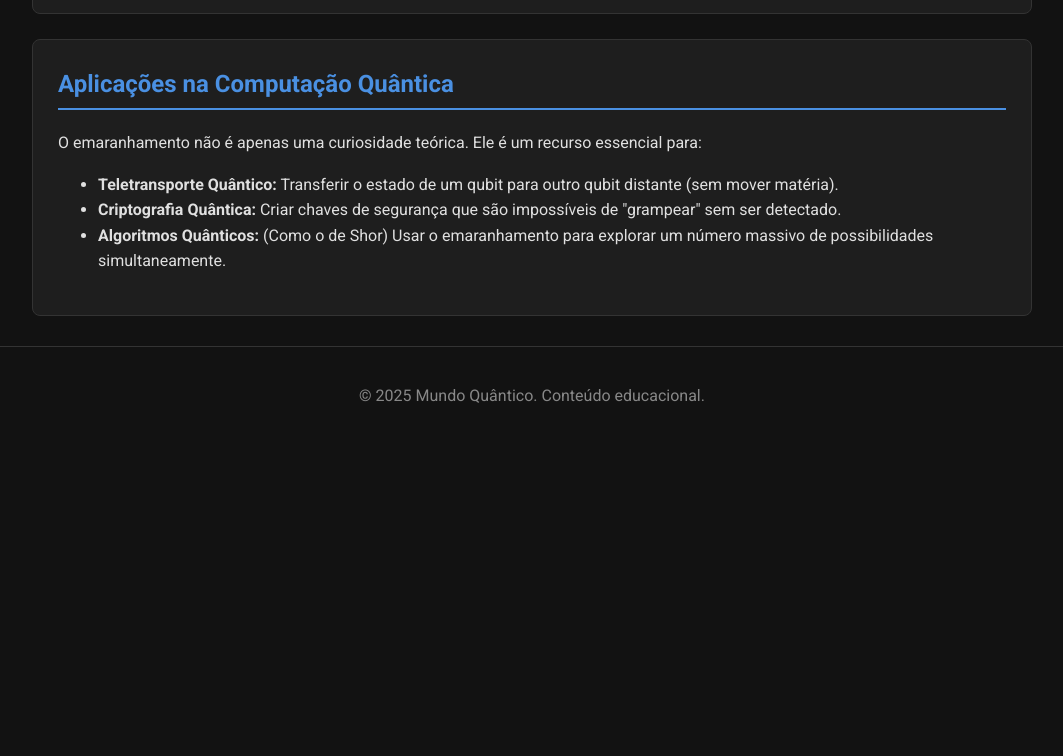
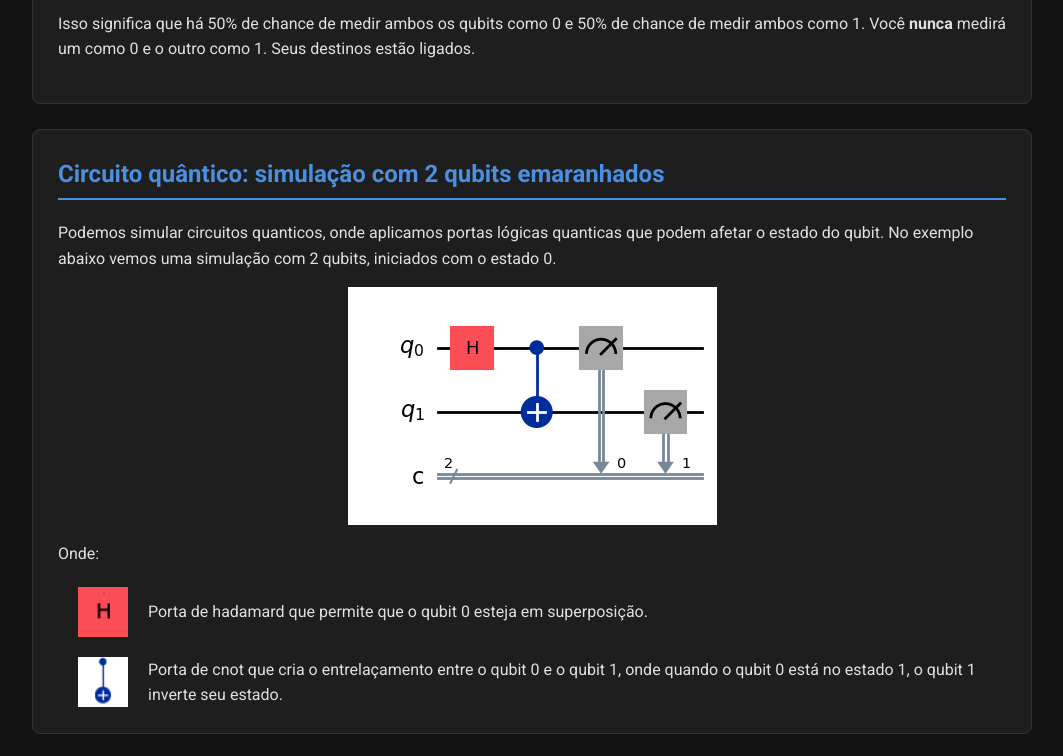
Before and after one commit to capelosini/QuantumEntanglementSite, a plain HTML site: page pages/index.html in a window 1280 px wide. Shown: the part 1140-1896 px from the top of the page, without its empty margins (108-1171 px from the left). Before the commit the page ends 1585 px from the top, so only its background shows below. Drawn offline with Linux system fonts and the light colour scheme.

Commit message:
Add: Quantum circuit simulation section

```diff
--- a/style.css
+++ b/css/style.css
@@ -20,7 +20,7 @@ body {
 .container {
     max-width: 1000px;
     margin: 0 auto;
-    padding: 0 20px;
+    padding: 30px 20px 0px 20px;
 }
 
 /* --- Cabeçalho e Navegação --- */
@@ -116,6 +116,34 @@ h2 {
     font-size: 1.2em;
 }
 
+/* --- Circuito Quantico --- */
+.cont-circuito-quantico{
+    display: flex;
+    flex-direction: column;
+    align-items: center;
+}
+.imagem-circuito{
+    height: 239px;
+    width: 369px;
+}
+.cont-info-circuito{
+    margin-top: 20px;
+    padding-left: 20px;
+    display: flex;
+    flex-direction: row;
+    align-items: center;
+    gap: 20px;
+}
+.cont-info-circuito img{
+    width: 50px;
+    height: 50px;
+}
+.cont-info-circuito p{
+    margin: 0px;
+    height: max-content;
+}
+
+
 /* --- Rodapé --- */
 footer {
     text-align: center;
--- a/index.html
+++ b/pages/index.html
@@ -4,7 +4,7 @@
     <meta charset="UTF-8">
     <meta name="viewport" content="width=device-width, initial-scale=1.0">
     <title>Desvendando o Emaranhamento Quântico</title>
-    <link rel="stylesheet" href="style.css">
+    <link rel="stylesheet" href="../css/style.css">
     <link href="https://fonts.googleapis.com/css2?family=Roboto:wght@300;400;700&display=swap" rel="stylesheet">
 </head>
 <body>
@@ -61,6 +61,29 @@
             <p>Isso significa que há 50% de chance de medir ambos os qubits como 0 e 50% de chance de medir ambos como 1. Você <strong>nunca</strong> medirá um como 0 e o outro como 1. Seus destinos estão ligados.</p>
         </section>
 
+        <section id="circuito-quantico">
+            <h2>Circuito quântico: simulação com 2 qubits emaranhados</h2>
+            <p>Podemos simular circuitos quanticos, onde aplicamos portas lógicas quanticas que podem afetar o estado do qubit. No exemplo abaixo vemos uma simulação com 2 qubits, iniciados com o estado 0.</p>
+
+            <div class="cont-circuito-quantico">
+                <img src="/images/simulacao-circuito-quantico.png" alt="Simulação do circuito quântico" class="imagem-circuito-quantico"/>
+            </div>
+
+            <p>Onde:</p>
+            <div class="cont-info-circuito">
+                <img src="/images/porta-hadamard.jpg" />
+                <p>
+                    Porta de hadamard que permite que o qubit 0 esteja em superposição.
+                </p>
+            </div>
+            <div class="cont-info-circuito">
+                <img src="/images/porta-cnot.jpg" />
+                <p>
+                    Porta de cnot que cria o entrelaçamento entre o qubit 0 e o qubit 1, onde quando o qubit 0 está no estado 1, o qubit 1 inverte seu estado.
+                </p>
+            </div>
+        </section>
+
         <section id="aplicacoes">
             <h2>Aplicações na Computação Quântica</h2>
             <p>O emaranhamento não é apenas uma curiosidade teórica. Ele é um recurso essencial para:</p>
```
Also changed, not shown: images/porta-cnot.jpg (added), images/porta-hadamard.jpg (added), images/simulacao-circuito-quantico.png (added).
